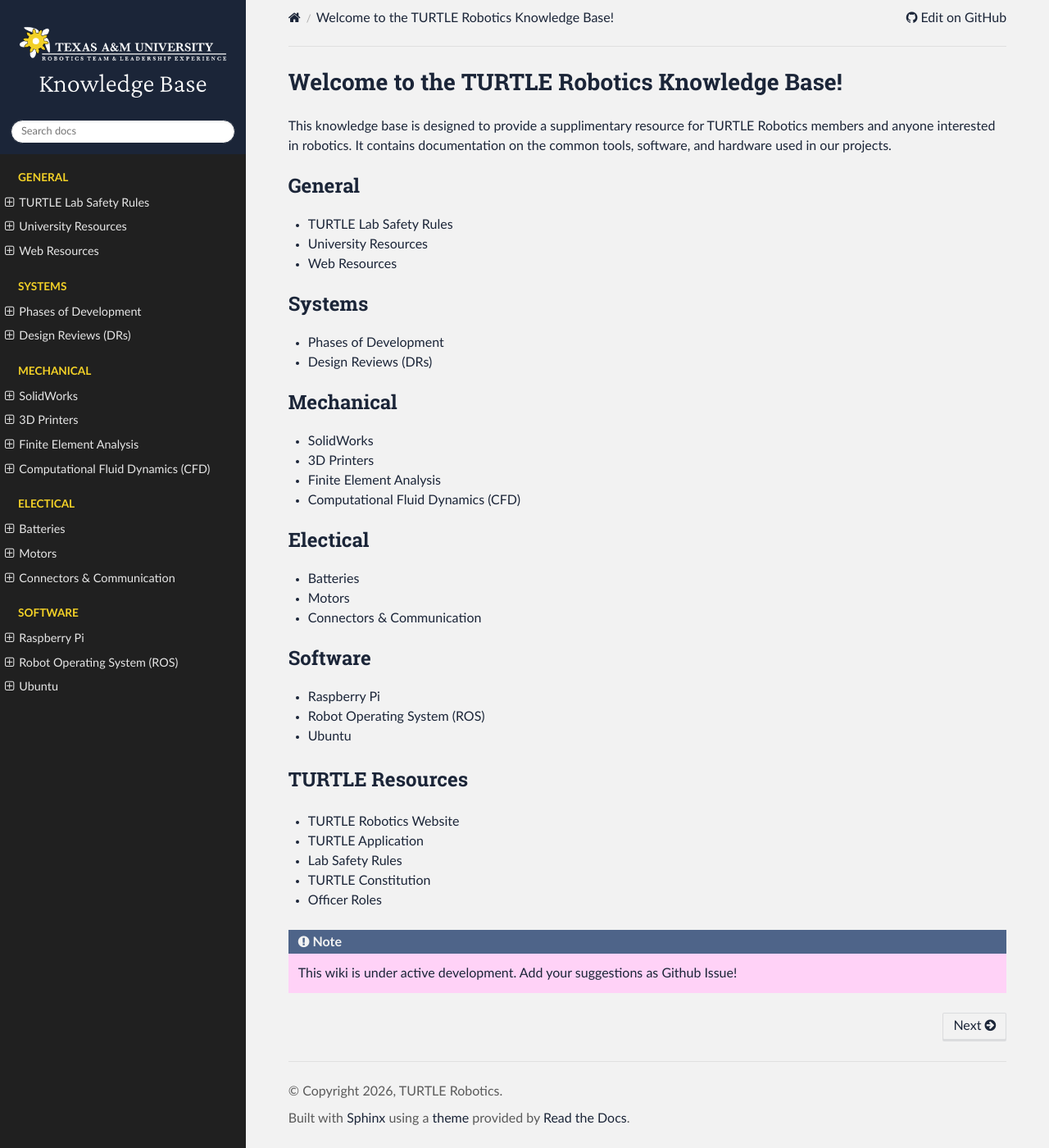
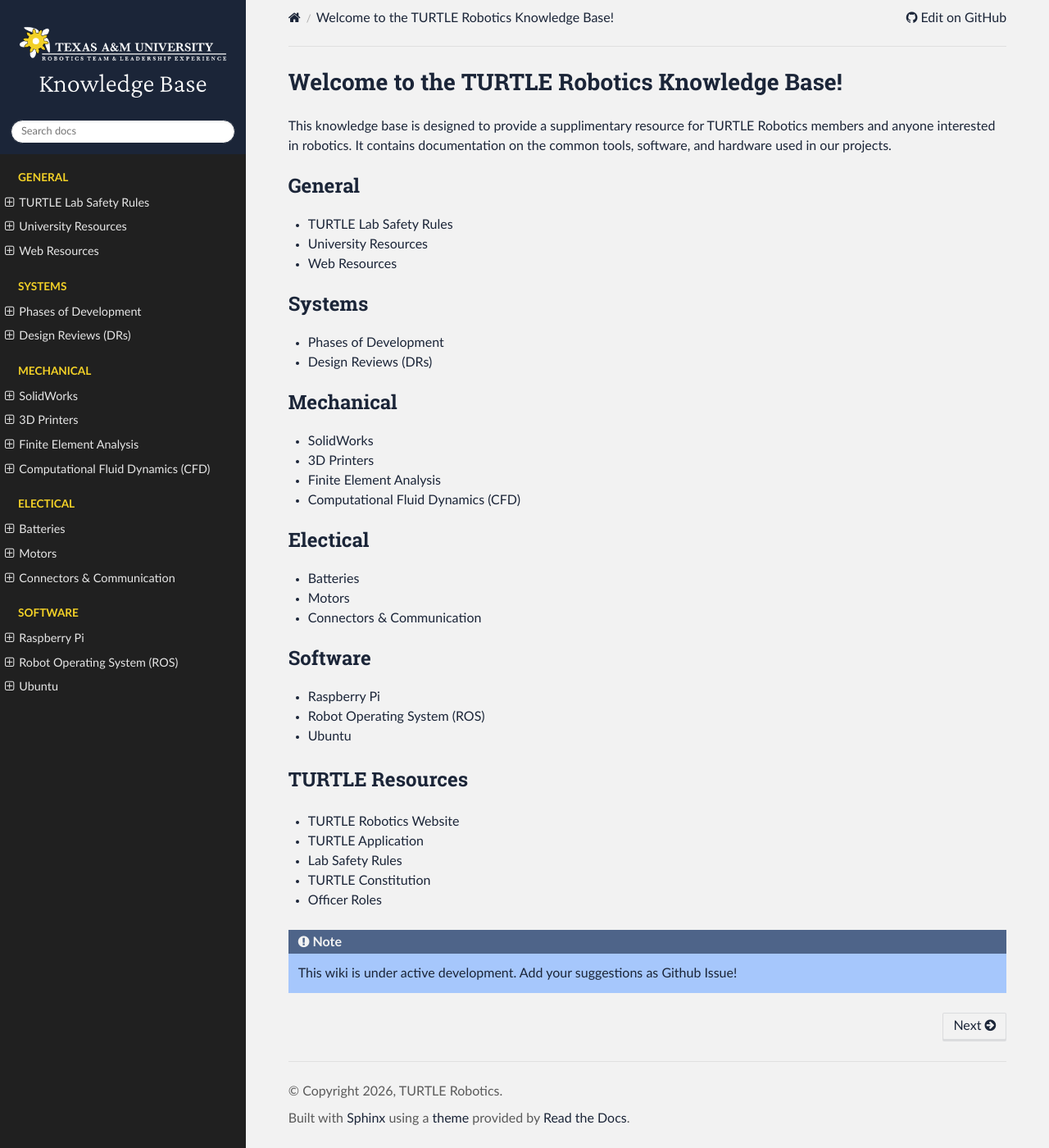
Before and after one commit to turtle-robotics/TURTLE-Knowledge-Base, a Sphinx documentation site: the page built from docs/source/index.rst, in a window 1280 px wide and 1400 px high, scrolled down 18 px. Shown: the whole window at 82% size. Built offline with Sphinx 7.4.7 and the Read the Docs theme 3.1.0, drawn with Linux system fonts in a browser that asks for light colours.

Commit message:
Fixed more css

```diff
--- a/docs/source/_static/override.css
+++ b/docs/source/_static/override.css
@@ -159,14 +159,6 @@
 
 .rst-content .note,.rst-content .seealso,.rst-content .wy-alert-info.admonition,.rst-content .wy-alert-info.admonition-todo,.rst-content .wy-alert-info.attention,.rst-content .wy-alert-info.caution,.rst-content .wy-alert-info.danger,.rst-content .wy-alert-info.error,.rst-content .wy-alert-info.hint,.rst-content .wy-alert-info.important,.rst-content .wy-alert-info.tip,.rst-content .wy-alert-info.warning,.wy-alert.wy-alert-info {
     background: var(--alert-info-bg)
-}
-
-/* Final enforcement: ensure note body retains its tint even if other rules collide */
-.rst-content .admonition.note.wy-alert.wy-alert-info,
-.rst-content .admonition.note,
-.wy-alert.wy-alert-info {
-    background: #ffd2f7 !important;
-    border: none !important;
 }
 
 /* Strip any theme border/shadow that may still leak through on notes */
```
